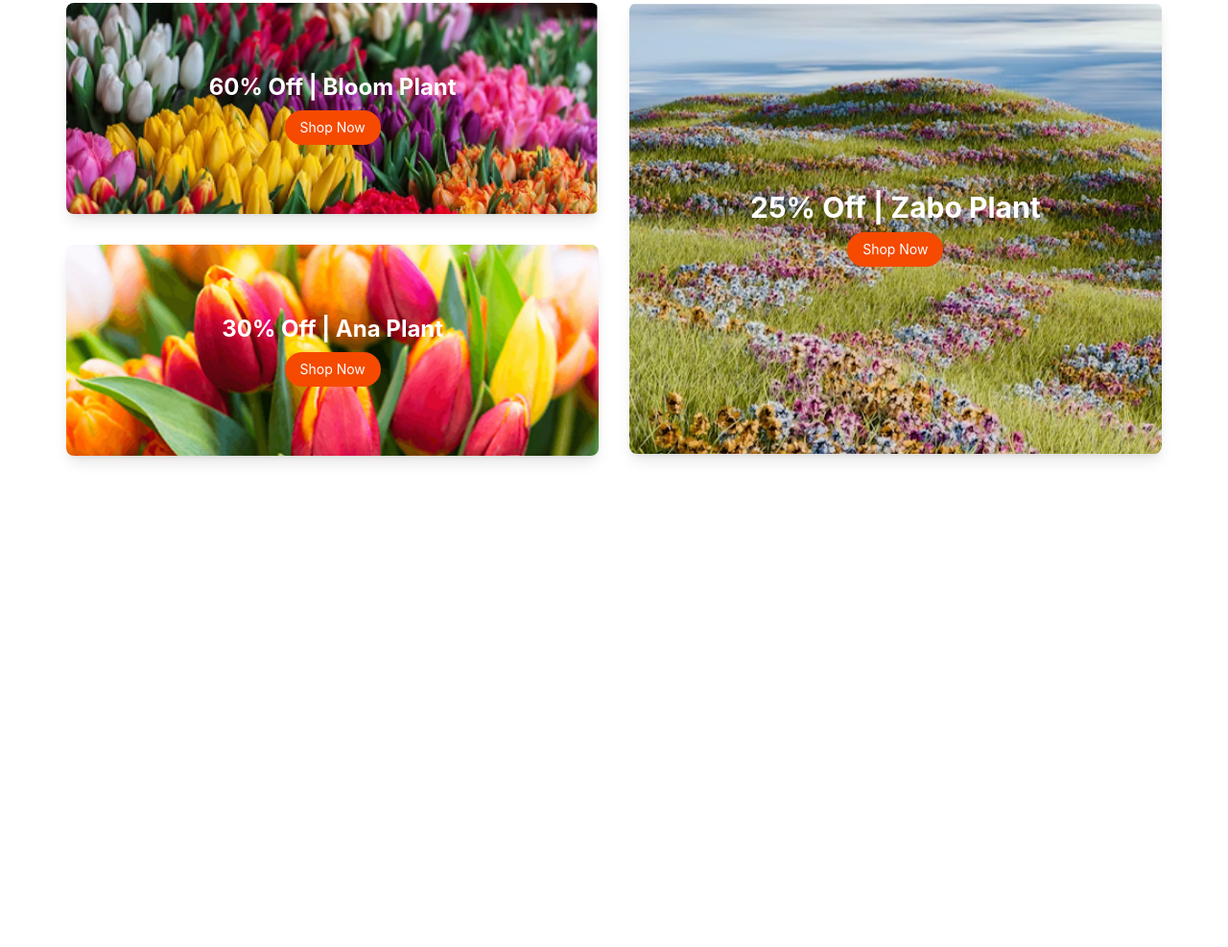
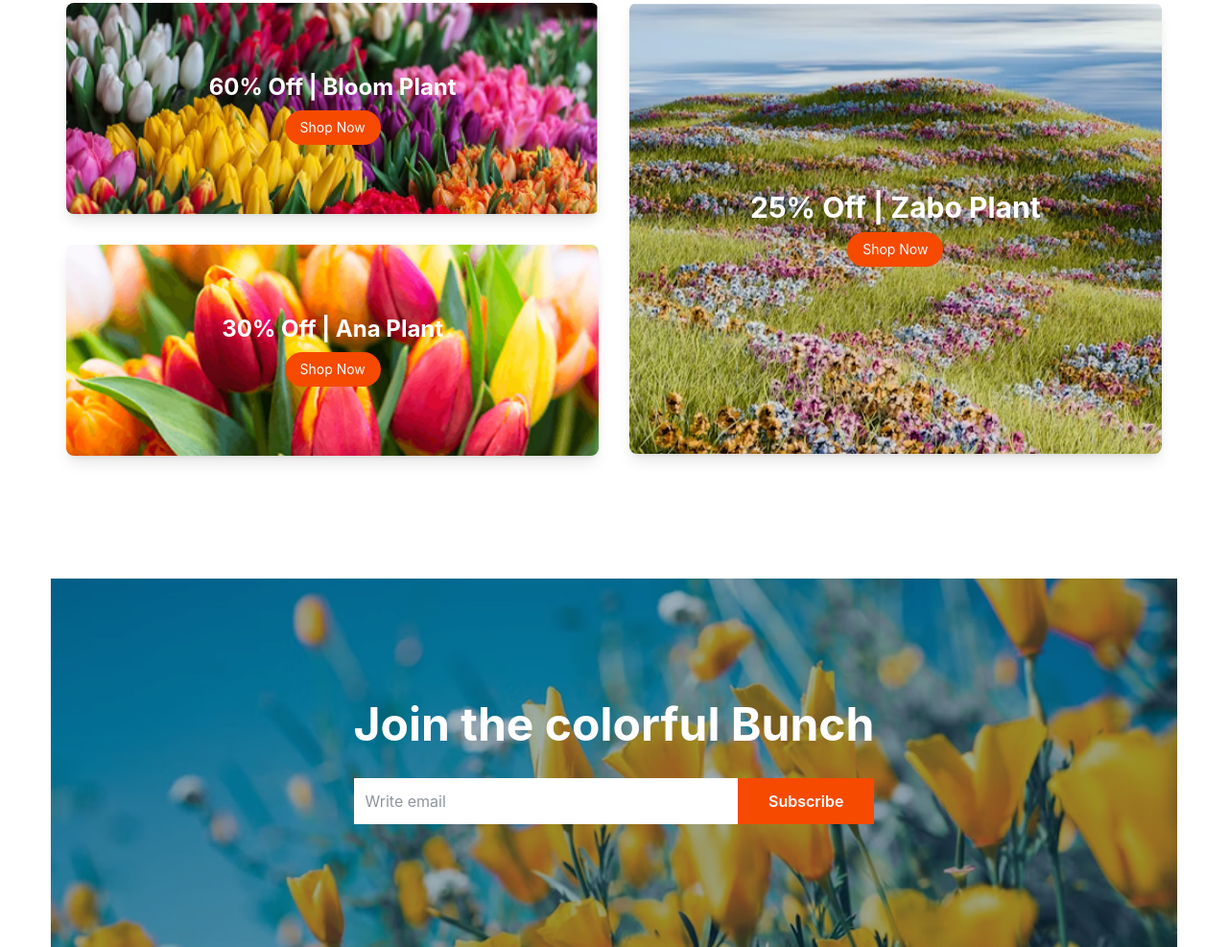
Before and after one commit to M-H-Nayem/Flower-Store, a plain HTML site: page index.html in a window 1280 px wide. Shown: the part 2900-3887 px from the top of the page at 96% size. Before the commit the page ends 3439 px from the top, so only its background shows below. Drawn offline with nearby package versions, Linux system fonts and the light colour scheme.

Commit message:
Added Subscribe section

```diff
--- a/index.html
+++ b/index.html
@@ -363,6 +363,40 @@
     </section>
 
 
+    <!-- Subscribe Section -->
+    <section
+      class="relative w-full lg:w-11/12 mx-auto mt-8 lg:mt-16 px-4 py-16 md:py-24 lg:py-32 overflow-hidden shadow-sm bg-subscribe-image flex flex-col items-center justify-center text-center"
+      style="
+        background-image: url('./assets/news-letter-bg.png');
+        background-repeat: no-repeat;
+        background-size: cover;
+      "
+    >
+      <!-- Overlay for darkening the image and better text contrast -->
+      <div class="bg-black bg-opacity-40"></div>
+
+      <!-- Content: Heading and Subscription Form -->
+      <div class="relative z-10">
+        <!-- z-10 ensures content is above the overlay -->
+        <h2 class="text-3xl md:text-4xl lg:text-5xl font-bold text-white mb-8">
+          Join the colorful Bunch
+        </h2>
+        <div class="flex flex-row items-center justify-center w-full mx-auto">
+          <input
+            type="email"
+            placeholder="Write email"
+            class="w-full flex-3 lg:flex-5 p-3 border-none focus:outline-none focus:ring-2 focus:ring-orange-500 text-gray-800 bg-white"
+          />
+          <button
+            class="w-full flex-1 lg:flex-1 sm:w-auto bg-orange-600 text-white py-3 px-2 lg:px-8 font-semibold hover:bg-orange-700 transition duration-300"
+          >
+            Subscribe
+          </button>
+        </div>
+      </div>
+    </section>
+
+
 
 
   </body>
```
